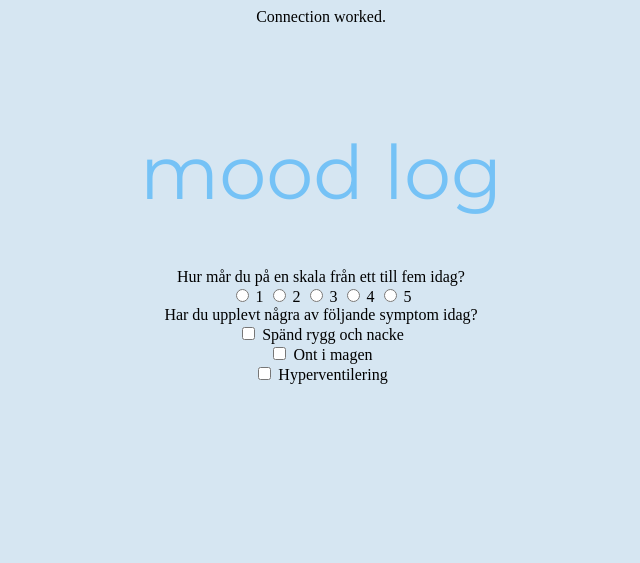
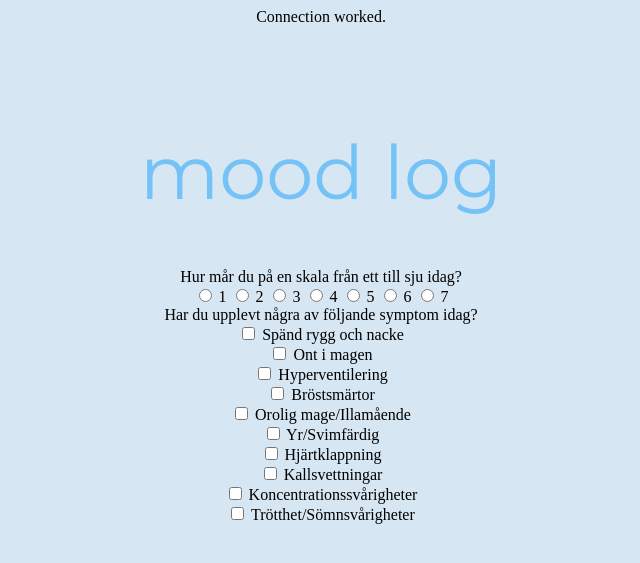
Before and after one commit to idaglenne/cuddly-sniffle, a PHP site: page /moodForm.php in a window 1280 px wide. Shown: the top 563 px of the page, without its empty margins (319-959 px from the left). Run offline with PHP 8.4, Linux system fonts and the light colour scheme; data that the repository does not hold is empty.

Commit message:
fler alternativ

```diff
--- a/moodForm.php
+++ b/moodForm.php
@@ -16,18 +16,22 @@ include "db_connect.php";
     </div>
 
     <form class=mood_form>
-      <label>Hur mår du på en skala från ett till fem idag?</label>
+      <label>Hur mår du på en skala från ett till sju idag?</label>
       <br>
       <input type="radio" class=mood id="alt_1" name="moodOneToFive" value="1">
       <label for="alt_1">1</label>
       <input type="radio" class=mood id="alt_2" name="moodOneToFive" value="2">
-      <label for="alt_1">2</label>
+      <label for="alt_2">2</label>
       <input type="radio" class=mood id="alt_3" name="moodOneToFive" value="3">
-      <label for="alt_1">3</label>
+      <label for="alt_3">3</label>
       <input type="radio" class=mood id="alt_4" name="moodOneToFive" value="4">
-      <label for="alt_1">4</label>
+      <label for="alt_4">4</label>
       <input type="radio" class=mood id="alt_5" name="moodOneToFive" value="5">
-      <label for="alt_1">5</label>
+      <label for="alt_5">5</label>
+      <input type="radio" class=mood id="alt_6" name="moodOneToFive" value="6">
+      <label for="alt_6">6</label>
+      <input type="radio" class=mood id="alt_7" name="moodOneToFive" value="7">
+      <label for="alt_7">7</label>
       <br>
       <label>Har du upplevt några av följande symptom idag?</label>
       <br>
@@ -40,6 +44,27 @@ include "db_connect.php";
       <input type="checkbox" class=mood id="alt_hyperventilation" name="symptom">
       <label for="alt_hyperventilation">Hyperventilering</label>
       <br>
+      <input type="checkbox" class=mood id="alt_hyperventilation" name="symptom">
+      <label for="alt_hyperventilation">Bröstsmärtor</label>
+      <br>
+      <input type="checkbox" class=mood id="alt_hyperventilation" name="symptom">
+      <label for="alt_hyperventilation">Orolig mage/Illamående</label>
+      <br>
+      <input type="checkbox" class=mood id="alt_hyperventilation" name="symptom">
+      <label for="alt_hyperventilation">Yr/Svimfärdig</label>
+      <br>
+      <input type="checkbox" class=mood id="alt_hyperventilation" name="symptom">
+      <label for="alt_hyperventilation">Hjärtklappning</label>
+      <br>
+      <input type="checkbox" class=mood id="alt_hyperventilation" name="symptom">
+      <label for="alt_hyperventilation">Kallsvettningar</label>
+      <br>
+      <input type="checkbox" class=mood id="alt_hyperventilation" name="symptom">
+      <label for="alt_hyperventilation">Koncentrationssvårigheter</label>
+      <br>
+      <input type="checkbox" class=mood id="alt_hyperventilation" name="symptom">
+      <label for="alt_hyperventilation">Trötthet/Sömnsvårigheter</label>
+      <br>
     </form>
     </body>
 
```
